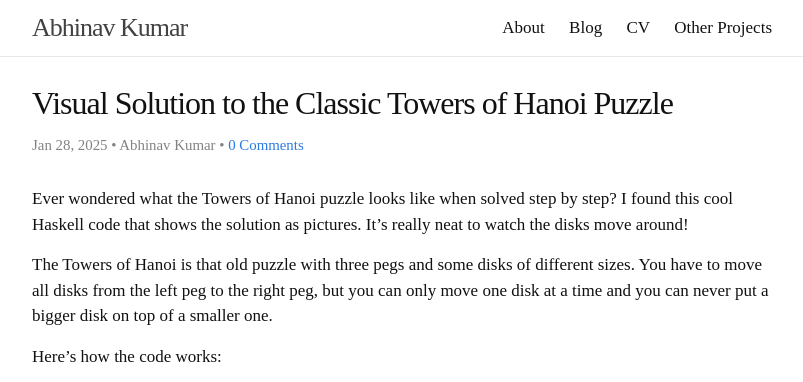
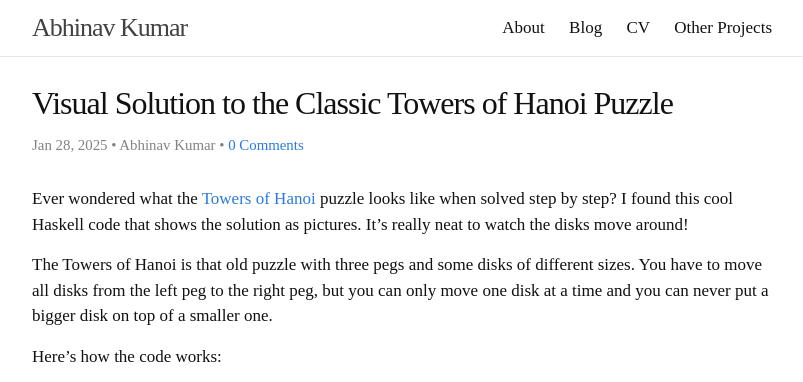
Before and after one commit to Abhinavcode13/abhinavcode13.github.io, a Jekyll site: the page built from _posts/2025-01-28-towers-of-hanoi-visual-solution.md, in a window 1280 px wide and 900 px high. Shown: the top 382 px of the window, without its empty margins (238-1041 px from the left). Built offline with Jekyll 4.4.1, drawn with Linux system fonts in a browser that asks for light colours; comment, search, counter and statistics services are not loaded; part of the change alters nothing that is shown.

```diff
--- a/_posts/2025-01-28-towers-of-hanoi-visual-solution.md
+++ b/_posts/2025-01-28-towers-of-hanoi-visual-solution.md
@@ -8,7 +8,7 @@ tags: [towers-of-hanoi, recursion, visualization, haskell]
 comments: true
 ---
 
-Ever wondered what the Towers of Hanoi puzzle looks like when solved step by step? I found this cool Haskell code that shows the solution as pictures. It's really neat to watch the disks move around!
+Ever wondered what the [Towers of Hanoi](https://en.wikipedia.org/wiki/Tower_of_Hanoi) puzzle looks like when solved step by step? I found this cool Haskell code that shows the solution as pictures. It's really neat to watch the disks move around!
 
 The Towers of Hanoi is that old puzzle with three pegs and some disks of different sizes. You have to move all disks from the left peg to the right peg, but you can only move one disk at a time and you can never put a bigger disk on top of a smaller one.
 
```
